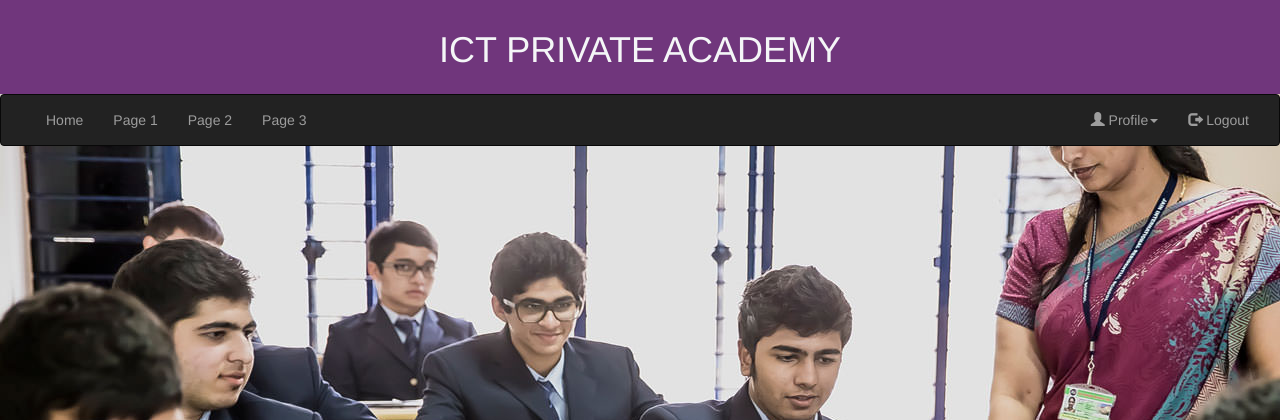
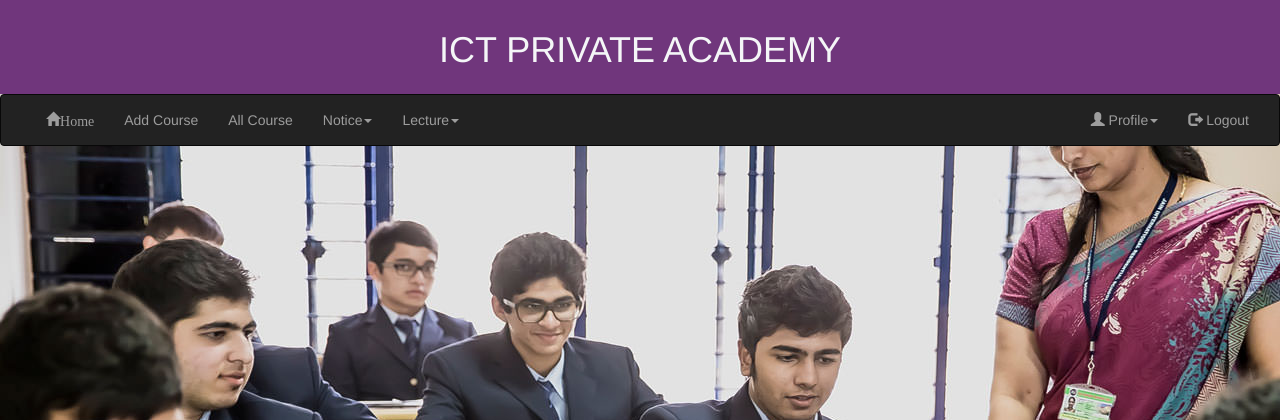
Before and after one commit to IqbalNT/ict_private_academy_codelgniter, a CodeIgniter app: page /ict/index.php/notice/index in a window 1280 px wide. Shown: the top 420 px of the page. Run offline with CodeIgniter, Linux system fonts and the light colour scheme; data that the repository does not hold is empty; some libraries are stand-ins or nearby versions.

Commit message:
Update header_after_login.php

```diff
--- a/application/views/header_after_login.php
+++ b/application/views/header_after_login.php
@@ -7,7 +7,7 @@ defined('BASEPATH') OR exit('No direct script access allowed');?>
 
   <style type="text/css">
   body{
-    background-image: url('design/images/img1.png');
+    background-image: url('../../design/images/img1.png');
   }
   </style>
   <title> <?php echo $a; ?> </title>
@@ -41,10 +41,23 @@ defined('BASEPATH') OR exit('No direct script access allowed');?>
     </div>
     <div class="collapse navbar-collapse" id="myNavbar">
       <ul class="nav navbar-nav">
-        <li  class="last-inline"><a href="<?php echo site_url('welcome/home_after_login')?>">Home</a></li>
-        <li><a href="#">Page 1</a></li>
-        <li><a href="#">Page 2</a></li>
-        <li><a href="#">Page 3</a></li>
+        <li  class="last-inline"><a href="<?php echo site_url('welcome/home_after_login')?>"><span class="glyphicon glyphicon-home">Home</a></li>
+        <li><a href="<?php echo base_url()?>welcome/tutor_add_course">Add Course</a></li>
+        <li><a href="<?php echo base_url()?>welcome/tutor_show_course">All Course</a></li>
+        <li class="dropdown">
+          <a class="dropdown-toggle" data-toggle="dropdown" href="#">Notice<span class="caret"></span></a></a>
+          <ul class="dropdown-menu">
+            <li><a href="<?php echo base_url()?>tutor_add_notice">Add Notice</a></li>
+            <li><a href="<?php echo base_url()?>tutor_show_notice">Show Notice</a></li>
+          </ul>
+        </li>
+        <li class="dropdown">
+          <a class="dropdown-toggle" data-toggle="dropdown" href="#">Lecture<span class="caret"></span></a></a>
+          <ul class="dropdown-menu">
+            <li><a href="<?php echo base_url()?>tutor_add_lecture">Add Lecture</a></li>
+            <li><a href="<?php echo base_url()?>tutor_show_lecture">Show Lecture</a></li>
+          </ul>
+        </li>
       </ul>
       <ul class="nav navbar-nav navbar-right">
         <li class="dropdown">
@@ -55,7 +68,7 @@ defined('BASEPATH') OR exit('No direct script access allowed');?>
           </ul>
         </li>
         <li >
-          <a  href="<?php echo base_url()?>welcome"><span class="glyphicon glyphicon-log-out"></span> Logout</a><!-- </a> -->
+          <a  href="<?php echo base_url()?>welcome/logout"><span class="glyphicon glyphicon-log-out"></span> Logout</a><!-- </a> -->
         </li>
       </ul>
     </div>
```
